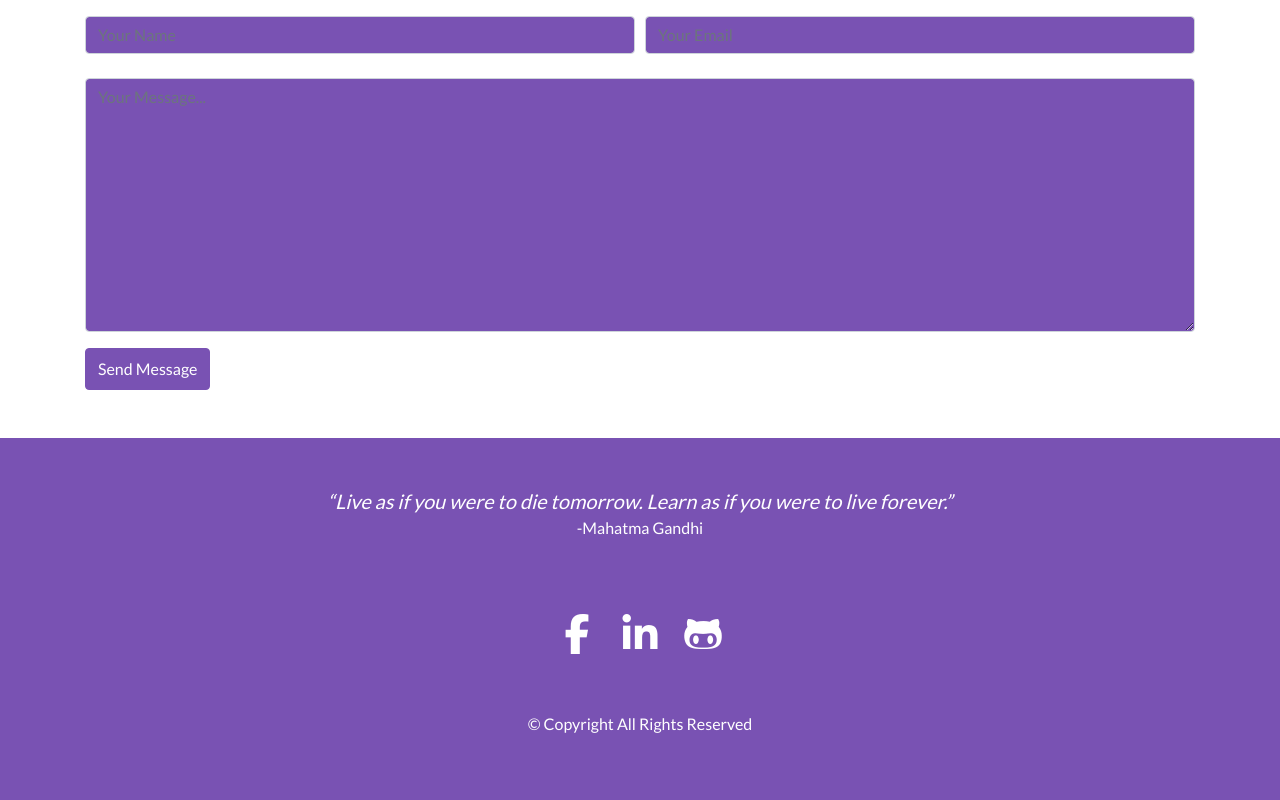
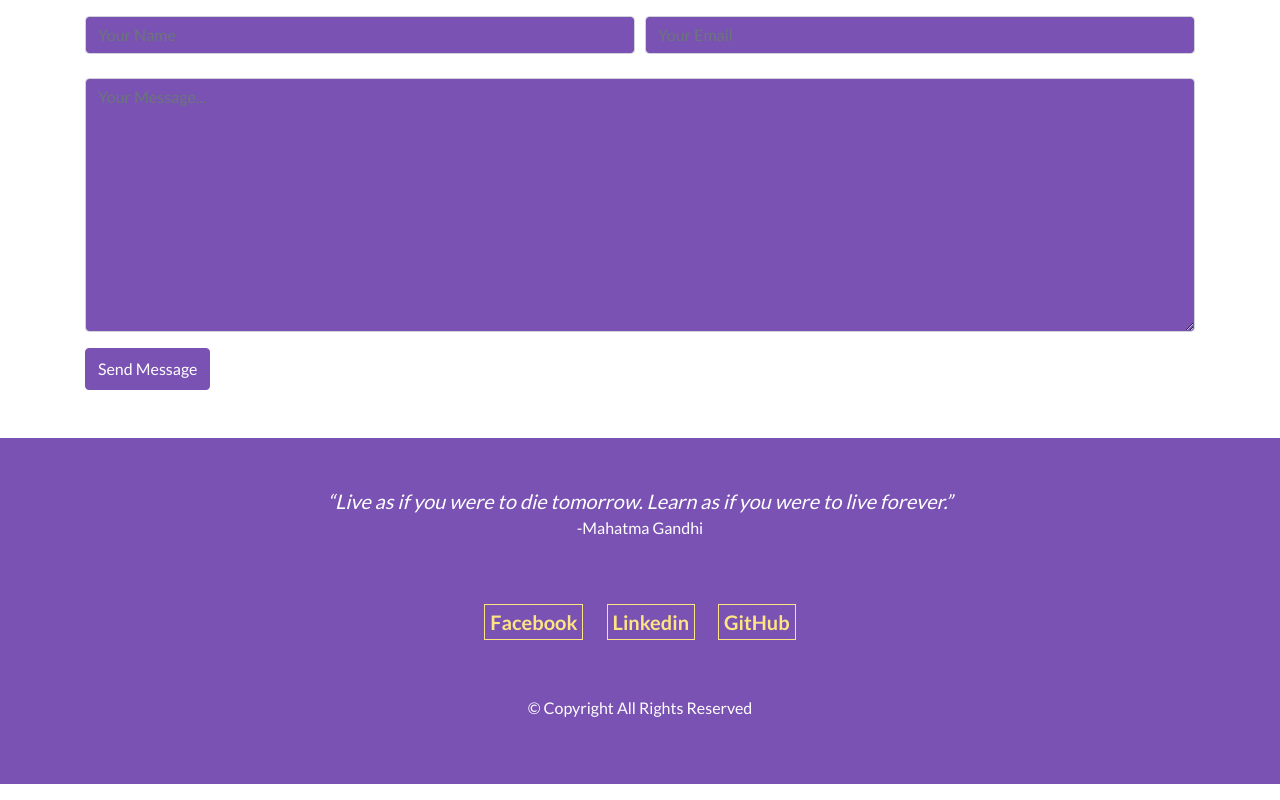
Before and after one commit to zakircse/zakircse.github.io, a plain HTML site: page index.html in a window 1280 px wide. Shown: the part 4438-5238 px from the top of the page. Drawn offline with nearby package versions, Linux system fonts and the light colour scheme.

Commit message:
Changes in index and css file
Change link from icon to text.
Added some design to link.

```diff
--- a/css/style.css
+++ b/css/style.css
@@ -50,14 +50,21 @@ body{
 .footer{
     background-color: #7952B3;
 }
-.circle-icon{
-    width: 60px;
-    height: 60px;
-    border-radius: 50%;
+.link{
     display: inline-block;
-    font-size: 40px;
-    text-align: center;
+    padding: 0 10px;
 }
-.circle-icon i{
-    color: #fff;
+.link a{
+    text-decoration: none;
+
 }
+.link a h5{
+    color: #FFE484;
+    border: 1px solid #FFE484;
+    padding: 5px;
+    font-weight: bolder;
+}
+.link a:hover h5{
+    color: #7952B3;
+    background-color: #FFE484;
+}
--- a/index.html
+++ b/index.html
@@ -331,14 +331,14 @@
                 </div>
                 <div class="row py-5">
                     <div class="col text-center">
-                        <div class="circle-icon">
-                            <a href="https://www.facebook.com/zakir.tanu/"><i class="fab fa-facebook-f"></i></a>
+                        <div class="link">
+                            <a href="https://www.facebook.com/zakir.tanu/"><h5>Facebook</h5></a>
                         </div>
-                        <div class="circle-icon">
-                            <a href="https://www.linkedin.com/in/md-zakir-hossain-ruet-143086/"><i class="fab fa-linkedin-in"></i></a>
+                        <div class="link">
+                            <a href="https://www.linkedin.com/in/md-zakir-hossain-ruet-143086/"><h5>Linkedin</h5></i></a>
                         </div>
-                        <div class="circle-icon">
-                            <a href="https://github.com/zakircse"><i class="fab fa-github-alt"></i></a>
+                        <div class="link">
+                            <a href="https://github.com/zakircse"><h5>GitHub</h5></a>
                         </div>
                     </div>
                 </div>
```
